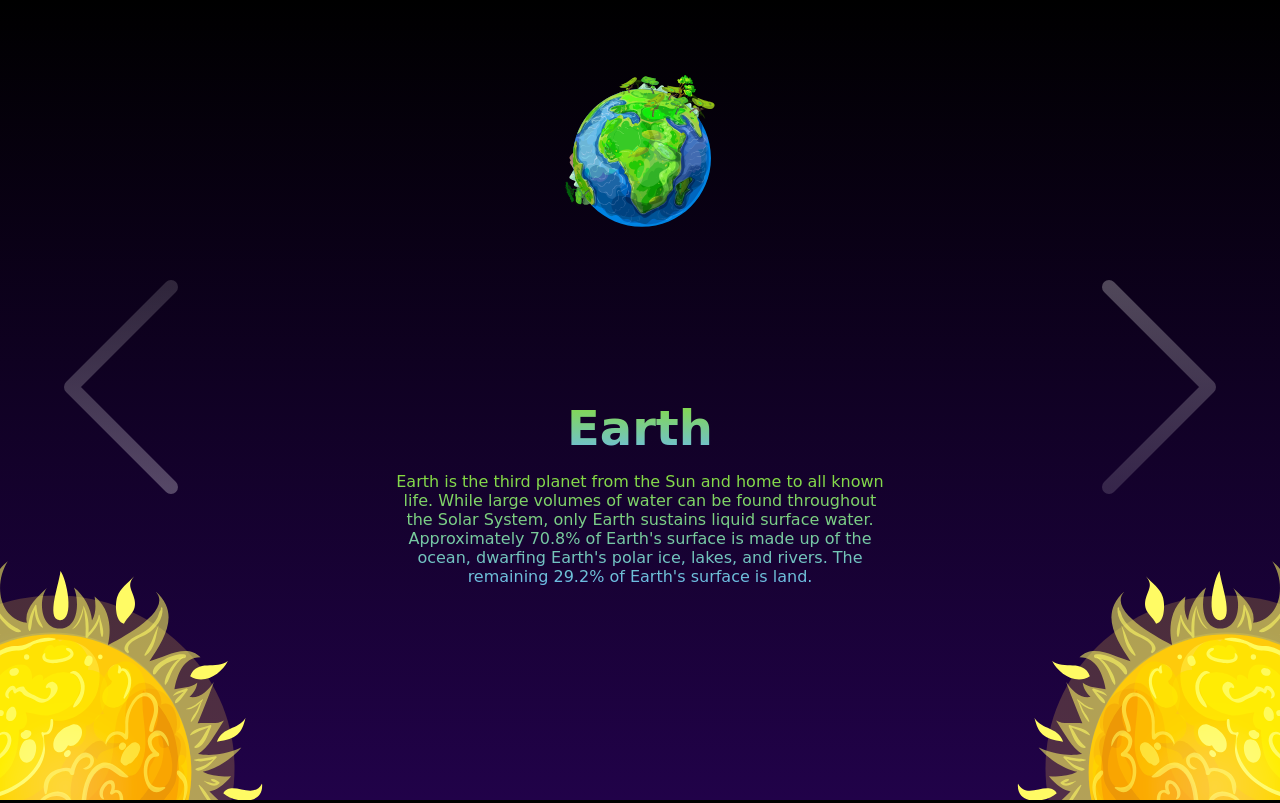
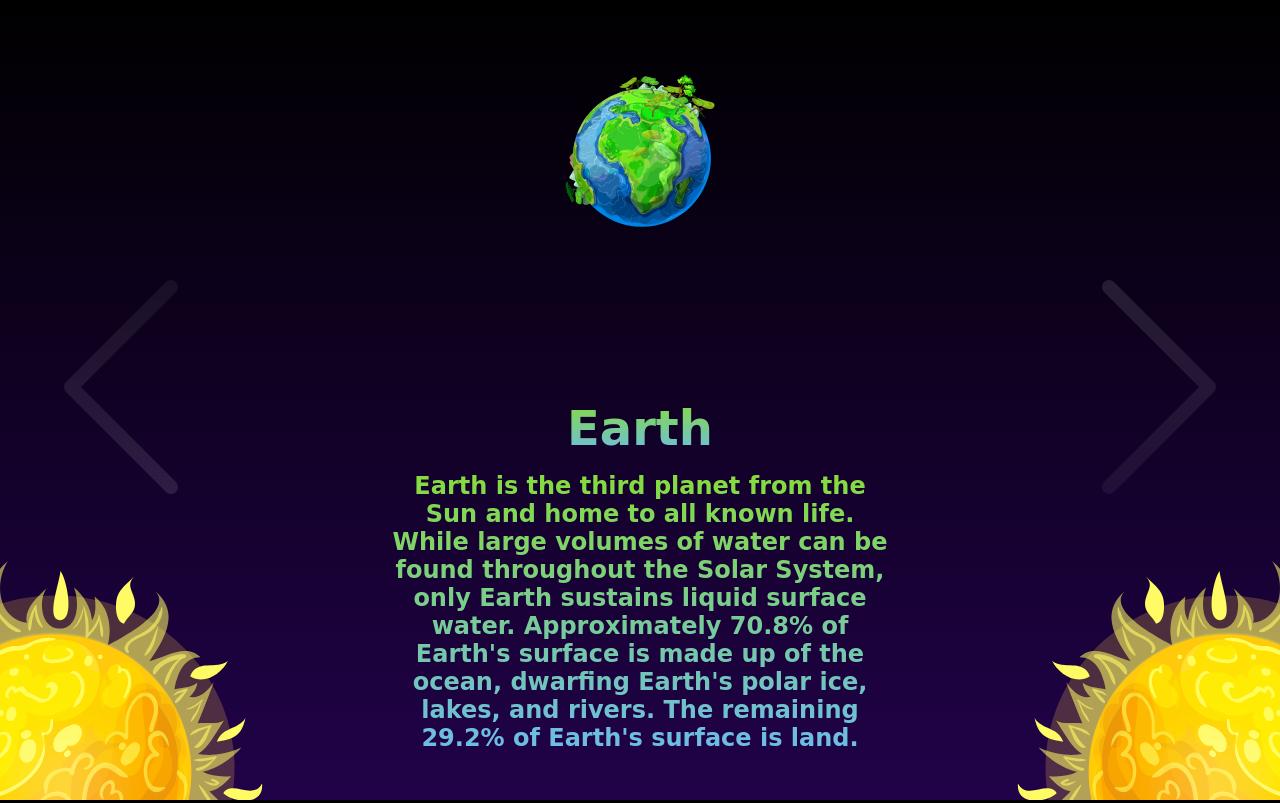
Before and after one commit to YounesAmalou/Astro, a plain HTML site: page index.html in a window 1280 px wide. Shown: the top 803 px of the page. Drawn offline with Linux system fonts and the light colour scheme; a web font is replaced by a local one.

Commit message:
Updating Design Updating the opacity of the arrows Updating the font size of the description of planets

```diff
--- a/assets/css/style.css
+++ b/assets/css/style.css
@@ -43,7 +43,7 @@ body {
     font-size: 3rem;
     margin-bottom: 1rem;
 }
-.planet-description h1, .planet-description p {
+.planet-description h1, .planet-description h2 {
     -webkit-background-clip: text;
     color: transparent;
 }
@@ -62,6 +62,7 @@ img.rotate {
     top: 35vh;
     left: 5vw;
     cursor: pointer;
+    opacity: 0.4;
 }
 img.rotate.right {
     right: 5vw;
--- a/assets/js/script.js
+++ b/assets/js/script.js
@@ -11,7 +11,7 @@ planets.unshift(planets.pop());
 planetsDescriptionContainer.innerHTML = planets.map((planet) => {
     return `<div class="planet-description ${planet.name.toLowerCase()}" >
                 <h1>${planet.name}</h1>
-                <p>${planet.description}</p>
+                <h2 >${planet.description}</h2>
             </div>`;
 }).join('');
 const planetDescriptions = Array.from(planetsDescriptionContainer.children);
```
